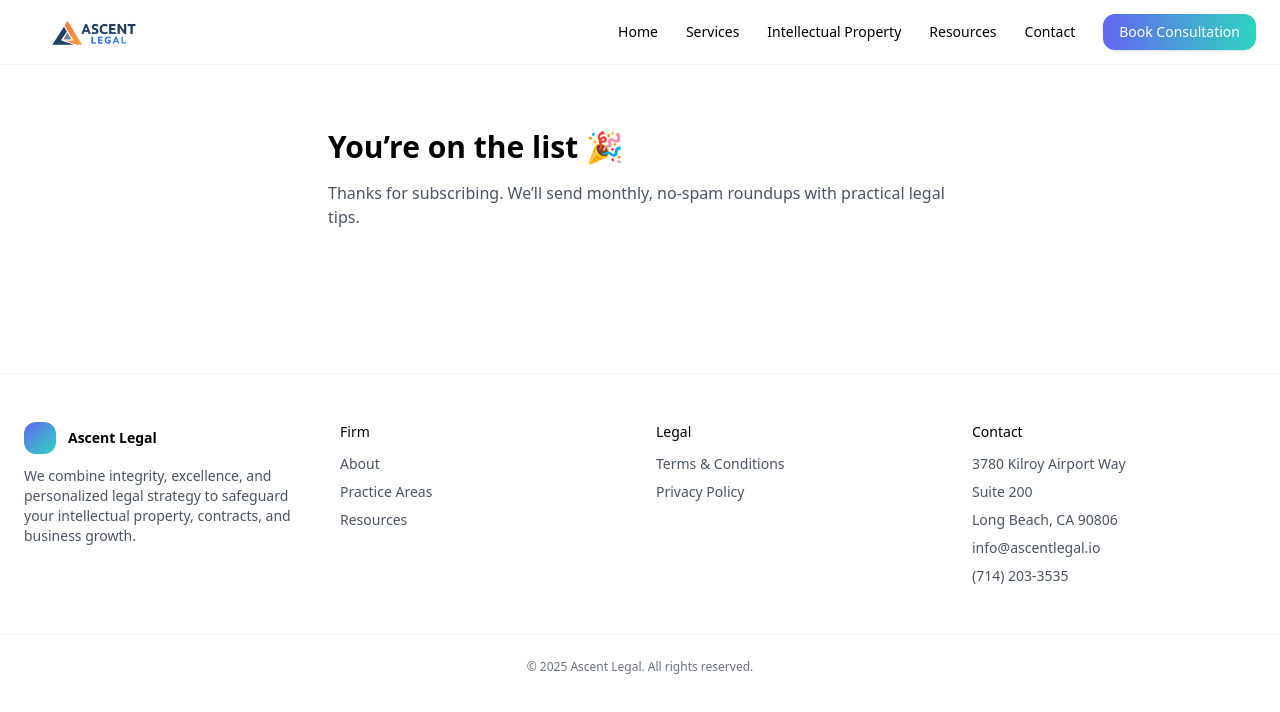
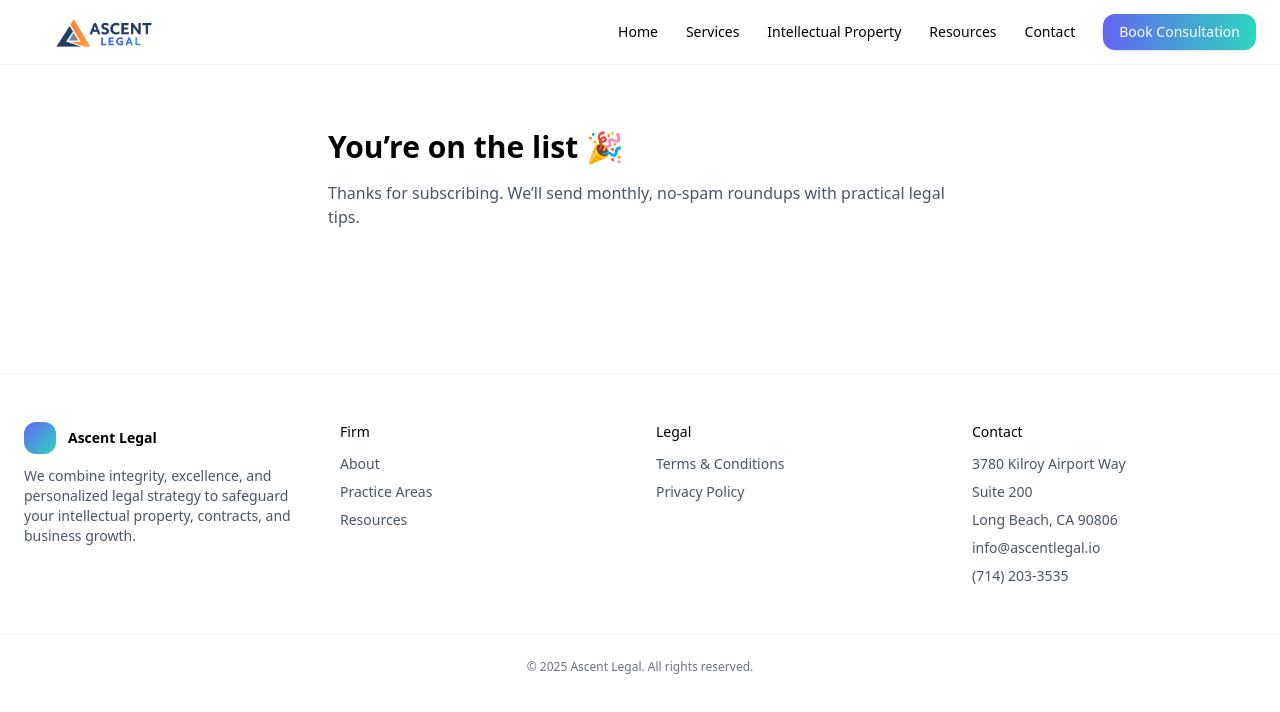
Before and after one commit to ajdreams17/Ascentlegal, a Next.js app: page /Thanks in a window 1280 px wide. Shown: the top 712 px of the page. Built offline with nearby package versions, Linux system fonts and the light colour scheme; no server answers.

Commit message:
Update Header.jsx

```diff
--- a/components/Header.jsx
+++ b/components/Header.jsx
@@ -35,8 +35,8 @@ export default function Header() {
           <Image
             src="/ascent-legal-logo.png"
             alt="Ascent Legal Logo"
-            width={140}   // adjust as needed
-            height={40}   // adjust as needed
+            width={160}   // adjust as needed
+            height={80}   // adjust as needed
             priority
           />
         </Link>
```
